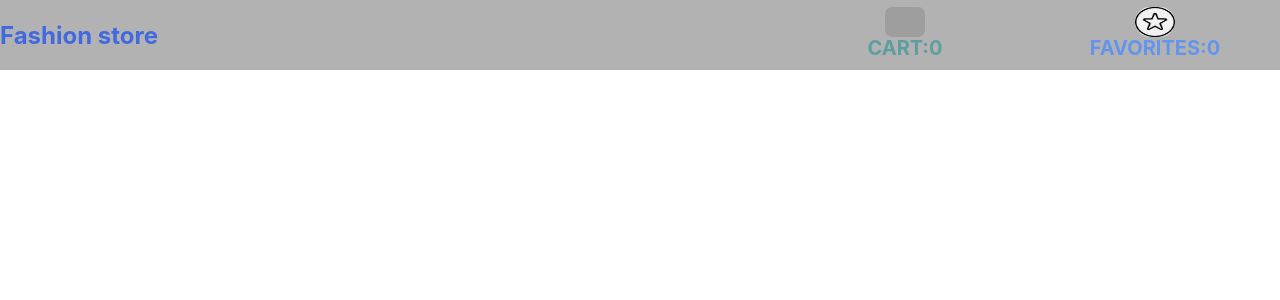
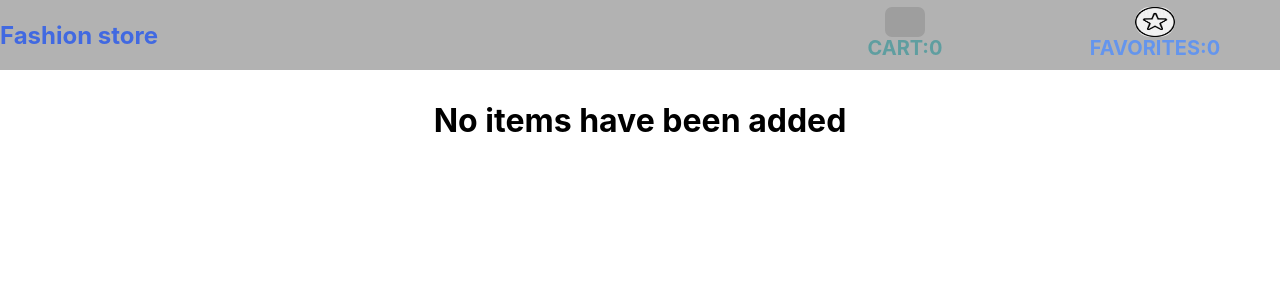
Before and after one commit to lerainit/hometask3React, a React (Create React App) app: page /favorites in a window 1280 px wide. Shown: the top 300 px of the page. Built offline with nearby package versions, Linux system fonts and the light colour scheme; grey boxes are pictures that could not be loaded.

Commit message:
feat:update cart & favorites

```diff
--- a/src/pages/cart/cart.jsx
+++ b/src/pages/cart/cart.jsx
@@ -4,8 +4,10 @@ import CartItem from '../../componentns/cartitem/cartItem'
 import PropTypes from 'prop-types'
 
 const CartPage = ({addCards,deleteCartItem,openDeleteModal,setCartId}) =>{
-
-
+if(addCards.length === 0 ){
+    return(<> <h1>No items have been added</h1></>)
+}
+else{
 return(
 
 <>
@@ -15,7 +17,7 @@ return(
 </>
 
 )
-
+}
 }
 CartPage.propTypes  = {
     name:PropTypes.string,
--- a/src/pages/favoritespage/favorites.jsx
+++ b/src/pages/favoritespage/favorites.jsx
@@ -4,6 +4,12 @@ import PropTypes from 'prop-types'
 
 const FavoritesPage = ({addFavorites,openModal,addFavoritesFunc,products}) =>{
 
+if(addFavorites.length === 0){
+    return(<>
+   <h1>No items have been added</h1>
+    </>)
+}
+else{
 return(
 
 
@@ -17,7 +23,7 @@ return(
 
 
 )
-
+}
 
 }
  FavoritesPage.propTypes ={
```
